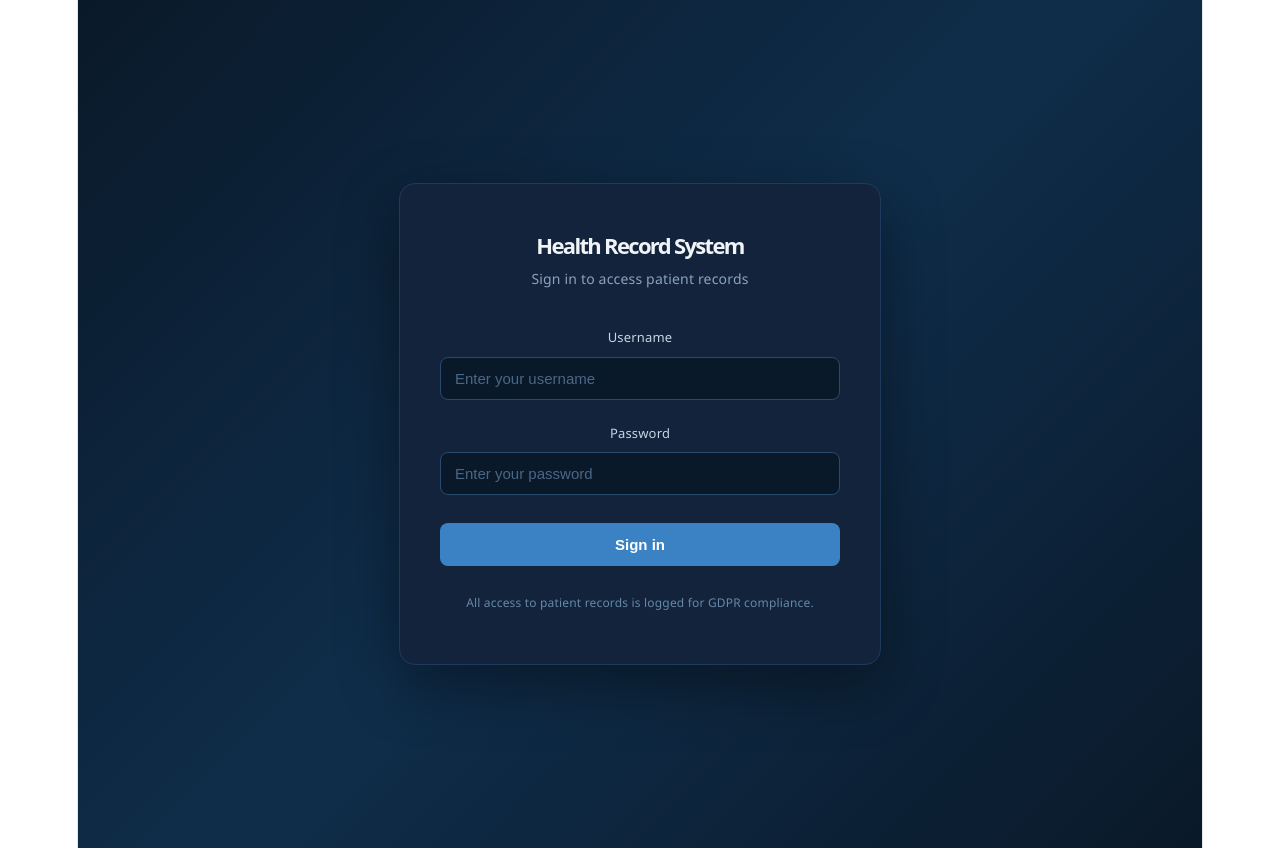
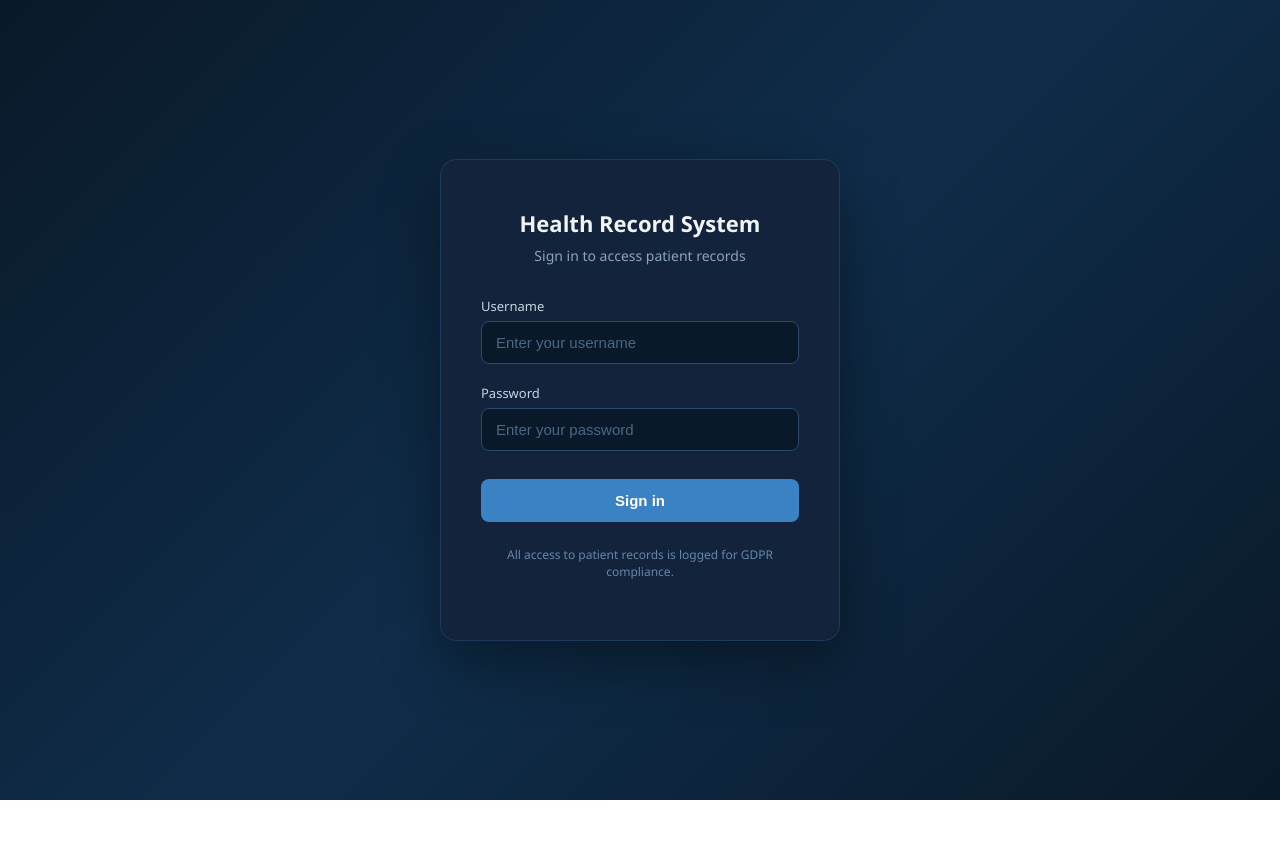
Before and after one commit to ReJMaN83/BCU-nodejs-grupp5, a React (Vite) app in the folder client/: page /login in a window 1280 px wide. After the commit the page ends 800 px from the top, so only its background shows below. Built offline with nearby package versions, Linux system fonts and the light colour scheme; no server answers.

Commit message:
Replace Vite template index.css with minimal base styles, set title and lang=sv (#64)
- index.css stripped of unused Vite template styles (purple accent, fixed-width #root, etc.) since every page already has its own CSS
- <title> set to 'Health Record System', <html lang> set to 'sv'

```diff
--- a/client/index.html
+++ b/client/index.html
@@ -1,10 +1,10 @@
 <!doctype html>
-<html lang="en">
+<html lang="sv">
   <head>
     <meta charset="UTF-8" />
     <link rel="icon" type="image/svg+xml" href="/favicon.svg" />
     <meta name="viewport" content="width=device-width, initial-scale=1.0" />
-    <title>client</title>
+    <title>Health Record System</title>
   </head>
   <body>
     <div id="root"></div>
--- a/client/src/index.css
+++ b/client/src/index.css
@@ -1,111 +1,18 @@
-:root {
-  --text: #6b6375;
-  --text-h: #08060d;
-  --bg: #fff;
-  --border: #e5e4e7;
-  --code-bg: #f4f3ec;
-  --accent: #aa3bff;
-  --accent-bg: rgba(170, 59, 255, 0.1);
-  --accent-border: rgba(170, 59, 255, 0.5);
-  --social-bg: rgba(244, 243, 236, 0.5);
-  --shadow:
-    rgba(0, 0, 0, 0.1) 0 10px 15px -3px, rgba(0, 0, 0, 0.05) 0 4px 6px -2px;
-
-  --sans: system-ui, 'Segoe UI', Roboto, sans-serif;
-  --heading: system-ui, 'Segoe UI', Roboto, sans-serif;
-  --mono: ui-monospace, Consolas, monospace;
-
-  font: 18px/145% var(--sans);
-  letter-spacing: 0.18px;
-  color-scheme: light dark;
-  color: var(--text);
-  background: var(--bg);
-  font-synthesis: none;
-  text-rendering: optimizeLegibility;
-  -webkit-font-smoothing: antialiased;
-  -moz-osx-font-smoothing: grayscale;
-
-  @media (max-width: 1024px) {
-    font-size: 16px;
-  }
+* {
+  box-sizing: border-box;
 }
 
-@media (prefers-color-scheme: dark) {
-  :root {
-    --text: #9ca3af;
-    --text-h: #f3f4f6;
-    --bg: #16171d;
-    --border: #2e303a;
-    --code-bg: #1f2028;
-    --accent: #c084fc;
-    --accent-bg: rgba(192, 132, 252, 0.15);
-    --accent-border: rgba(192, 132, 252, 0.5);
-    --social-bg: rgba(47, 48, 58, 0.5);
-    --shadow:
-      rgba(0, 0, 0, 0.4) 0 10px 15px -3px, rgba(0, 0, 0, 0.25) 0 4px 6px -2px;
-  }
-
-  #social .button-icon {
-    filter: invert(1) brightness(2);
-  }
+html,
+body {
+  margin: 0;
+  padding: 0;
 }
 
 body {
-  margin: 0;
+  font-family: 'Segoe UI', system-ui, -apple-system, sans-serif;
+  color-scheme: dark;
 }
 
 #root {
-  width: 1126px;
-  max-width: 100%;
-  margin: 0 auto;
-  text-align: center;
-  border-inline: 1px solid var(--border);
   min-height: 100svh;
-  display: flex;
-  flex-direction: column;
-  box-sizing: border-box;
 }
-
-h1,
-h2 {
-  font-family: var(--heading);
-  font-weight: 500;
-  color: var(--text-h);
-}
-
-h1 {
-  font-size: 56px;
-  letter-spacing: -1.68px;
-  margin: 32px 0;
-  @media (max-width: 1024px) {
-    font-size: 36px;
-    margin: 20px 0;
-  }
-}
-h2 {
-  font-size: 24px;
-  line-height: 118%;
-  letter-spacing: -0.24px;
-  margin: 0 0 8px;
-  @media (max-width: 1024px) {
-    font-size: 20px;
-  }
-}
-p {
-  margin: 0;
-}
-
-code,
-.counter {
-  font-family: var(--mono);
-  display: inline-flex;
-  border-radius: 4px;
-  color: var(--text-h);
-}
-
-code {
-  font-size: 15px;
-  line-height: 135%;
-  padding: 4px 8px;
-  background: var(--code-bg);
-}
```
